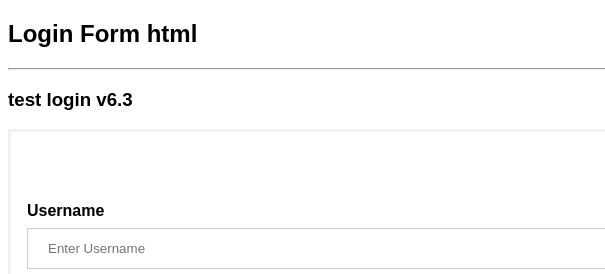
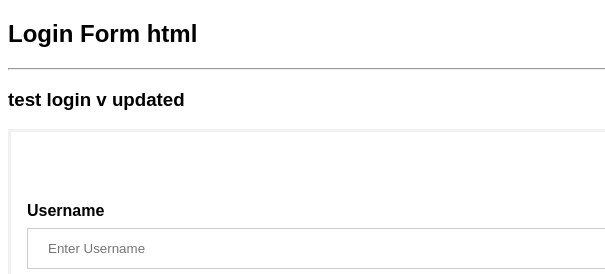
Before and after one commit to Mohamdadan/html, a plain HTML site: page index.html in a window 1280 px wide. Shown: the top 274 px of the page, 0-605 px from the left. Drawn offline with Linux system fonts and the light colour scheme.

Commit message:
Update index.html

```diff
--- a/index.html
+++ b/index.html
@@ -71,7 +71,7 @@
 <h2>Login Form html</h2>
 
   <hr>
-  <h3>test login v6.3</h3>
+  <h3>test login v updated</h3>
 
 <form action="/action_page.php" method="post">
   <div class="imgcontainer">
```
